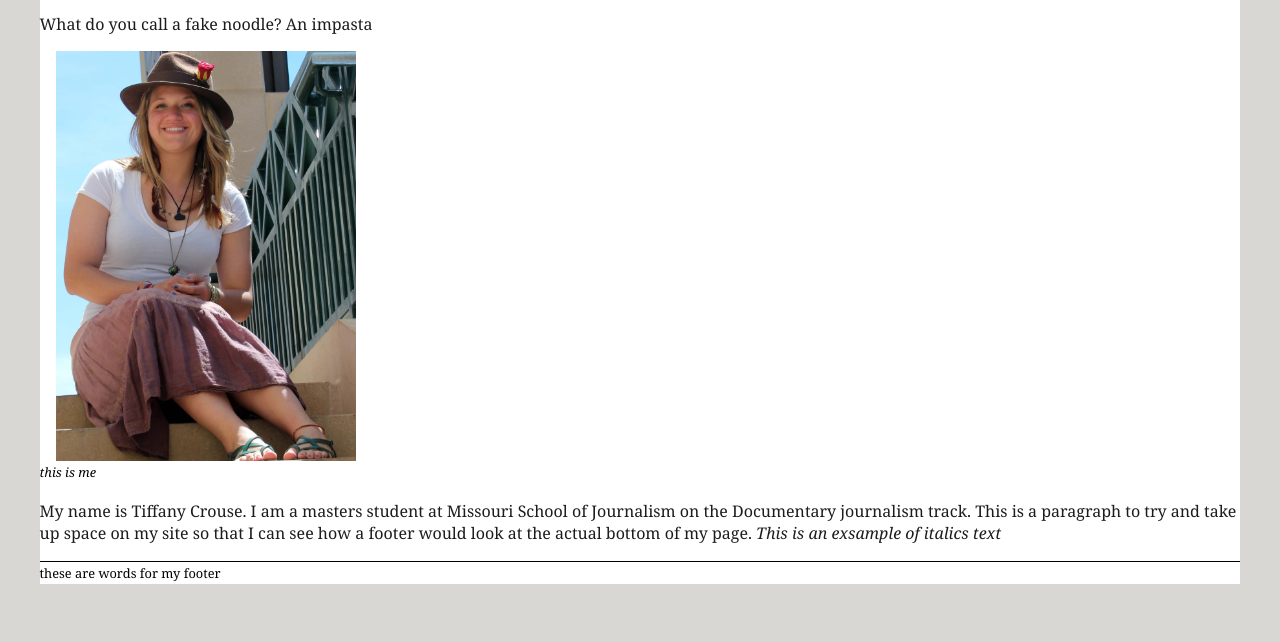
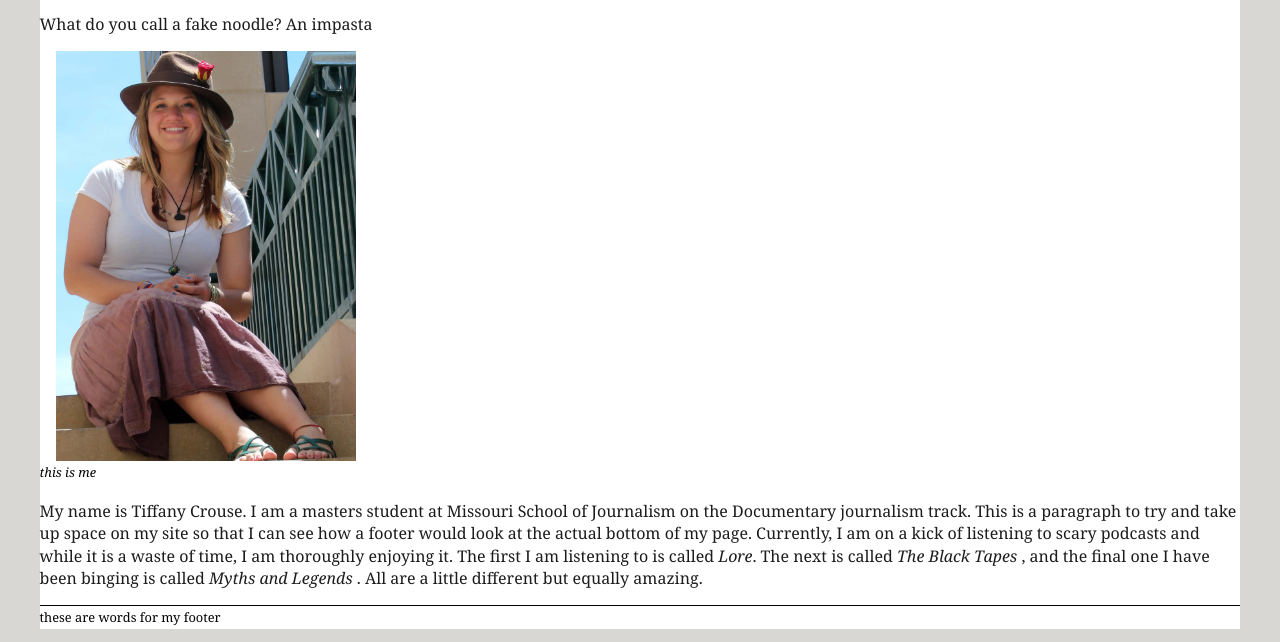
Before and after one commit to j4502-fs16/Crouse, a plain HTML site: page index.html in a window 1280 px wide. Shown: the part 160-802 px from the top of the page. Drawn offline with Linux system fonts and the light colour scheme; a web font is replaced by a local one.

Commit message:
style assignment
added italics to my page in the pharagraph

```diff
--- a/index.html
+++ b/index.html
@@ -31,7 +31,7 @@
       </a>
       <p class="caption"> this is me </p>
 
-      <p> My name is Tiffany Crouse. I am a masters student at Missouri School of Journalism on the Documentary journalism track. This is a paragraph to try and take up space on my site so that I can see how a footer would look at the actual bottom of my page.<em> This is an exsample of italics text </em>
+      <p> My name is Tiffany Crouse. I am a masters student at Missouri School of Journalism on the Documentary journalism track. This is a paragraph to try and take up space on my site so that I can see how a footer would look at the actual bottom of my page. Currently, I am on a kick of listening to scary podcasts and while it is a waste of time, I am thoroughly enjoying it. The first I am listening to is called <em>Lore</em>. The next is called <em>The Black Tapes </em>, and the final one I have been binging is called <em>Myths and Legends </em>. All are a little different but equally amazing.
       </p>
 
       <p id="footer"> these are words for my footer </p>
```
